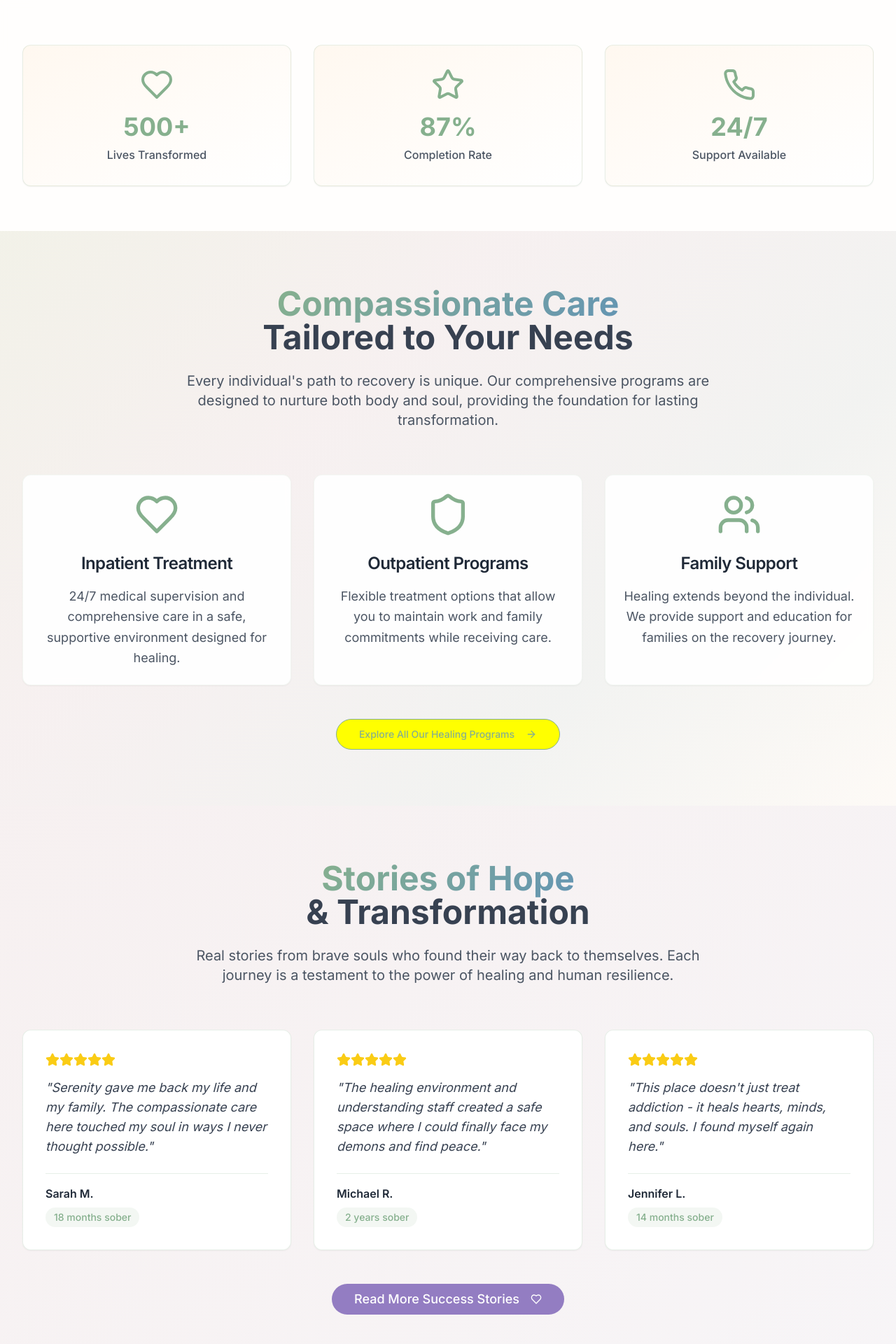
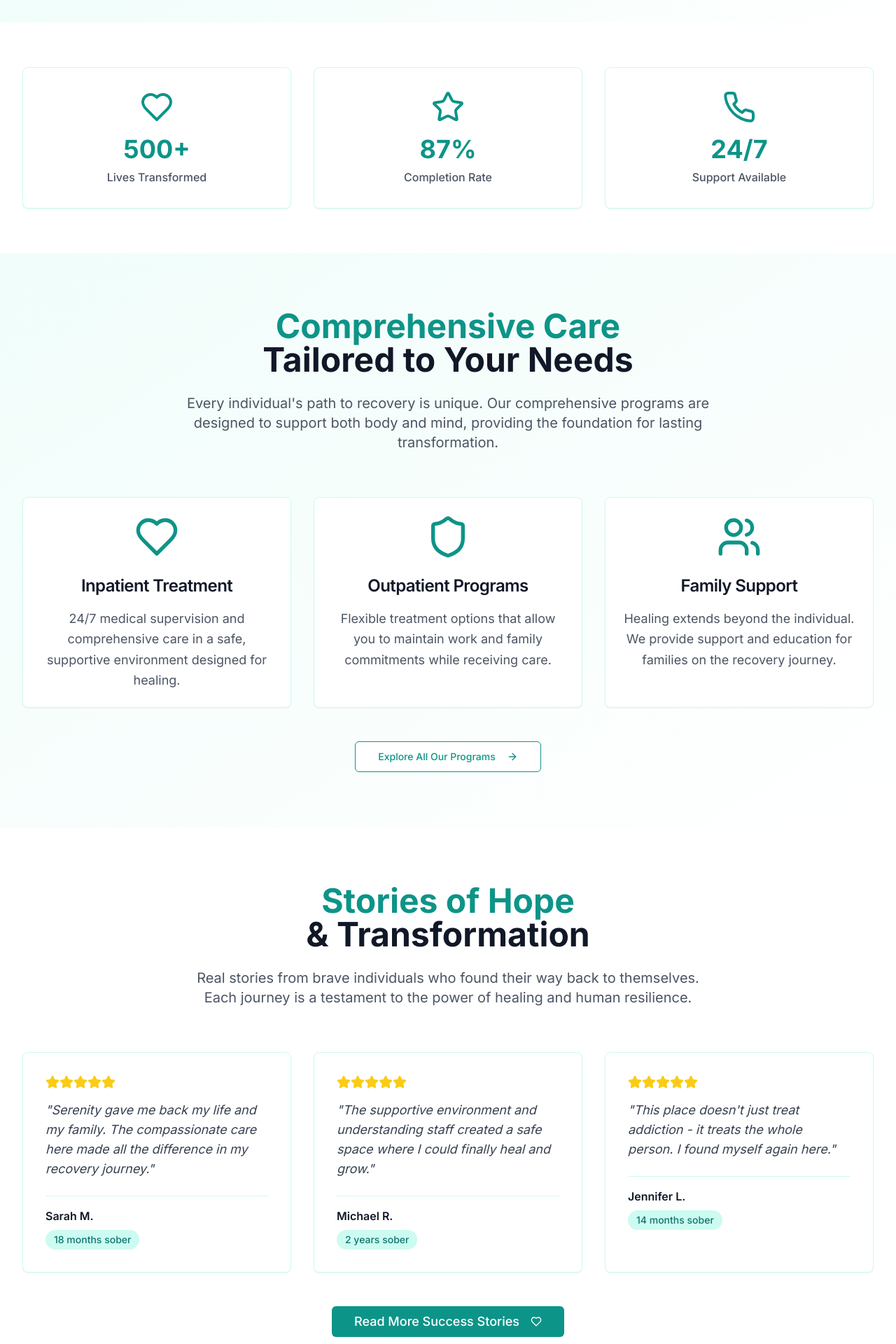
Before and after one commit to zeddie39/serenity-rehab-web, a React (Vite) app: page / in a window 1280 px wide. Shown: the part 660-2580 px from the top of the page at 70% size. Built offline with nearby package versions, Linux system fonts and the light colour scheme.

Commit message:
Revert theme changes
Reverts the theme to the previous state.

```diff
--- a/src/index.css
+++ b/src/index.css
@@ -5,95 +5,83 @@
 
 @layer base {
   :root {
-    --background: 252 252 252;
-    --foreground: 45 55 72;
+    --background: 0 0% 100%;
+    --foreground: 222.2 84% 4.9%;
 
-    --card: 255 255 255;
-    --card-foreground: 45 55 72;
+    --card: 0 0% 100%;
+    --card-foreground: 222.2 84% 4.9%;
 
-    --popover: 255 255 255;
-    --popover-foreground: 45 55 72;
+    --popover: 0 0% 100%;
+    --popover-foreground: 222.2 84% 4.9%;
 
-    /* Healing Primary - Soft Sage Green */
-    --primary: 134 176 142;
-    --primary-foreground: 255 255 255;
+    --primary: 174 62% 47%;
+    --primary-foreground: 0 0% 98%;
 
-    /* Soft Lavender for trust */
-    --secondary: 230 230 250;
-    --secondary-foreground: 75 85 99;
+    --secondary: 210 40% 96%;
+    --secondary-foreground: 222.2 84% 4.9%;
 
-    --muted: 248 250 252;
-    --muted-foreground: 100 116 139;
+    --muted: 210 40% 96%;
+    --muted-foreground: 215.4 16.3% 46.9%;
 
-    /* Warm accent for comfort */
-    --accent: 255 248 240;
-    --accent-foreground: 124 58 237;
+    --accent: 210 40% 96%;
+    --accent-foreground: 222.2 84% 4.9%;
 
-    --destructive: 220 38 38;
-    --destructive-foreground: 248 250 252;
+    --destructive: 0 62.8% 30.6%;
+    --destructive-foreground: 210 40% 98%;
 
-    --border: 226 232 240;
-    --input: 226 232 240;
-    --ring: 134 176 142;
+    --border: 214.3 31.8% 91.4%;
+    --input: 214.3 31.8% 91.4%;
+    --ring: 174 62% 47%;
 
-    --radius: 0.75rem;
+    --radius: 0.5rem;
 
-    --sidebar-background: 248 250 252;
-    --sidebar-foreground: 51 65 85;
-    --sidebar-primary: 134 176 142;
-    --sidebar-primary-foreground: 255 255 255;
-    --sidebar-accent: 241 245 249;
-    --sidebar-accent-foreground: 51 65 85;
-    --sidebar-border: 226 232 240;
-    --sidebar-ring: 134 176 142;
-
-    /* Custom healing colors */
-    --healing-sage: 134 176 142;
-    --healing-lavender: 182 158 204;
-    --healing-cream: 255 248 240;
-    --healing-ocean: 142 178 195;
-    --healing-earth: 164 134 116;
-    --trust-blue: 100 149 179;
-    --soul-purple: 147 125 194;
+    --sidebar-background: 0 0% 98%;
+    --sidebar-foreground: 240 5.3% 26.1%;
+    --sidebar-primary: 174 62% 47%;
+    --sidebar-primary-foreground: 0 0% 98%;
+    --sidebar-accent: 220 14.3% 95.9%;
+    --sidebar-accent-foreground: 220 8.9% 46.1%;
+    --sidebar-border: 220 13% 91%;
+    --sidebar-ring: 174 62% 47%;
   }
 
   .dark {
-    --background: 15 23 42;
-    --foreground: 248 250 252;
+    --background: 222.2 84% 4.9%;
+    --foreground: 210 40% 98%;
 
-    --card: 30 41 59;
-    --card-foreground: 248 250 252;
+    --card: 222.2 84% 4.9%;
+    --card-foreground: 210 40% 98%;
 
-    --popover: 30 41 59;
-    --popover-foreground: 248 250 252;
+    --popover: 222.2 84% 4.9%;
+    --popover-foreground: 210 40% 98%;
 
-    --primary: 134 176 142;
-    --primary-foreground: 15 23 42;
+    --primary: 174 62% 47%;
+    --primary-foreground: 222.2 84% 4.9%;
 
-    --secondary: 51 65 85;
-    --secondary-foreground: 248 250 252;
+    --secondary: 217.2 32.6% 17.5%;
+    --secondary-foreground: 210 40% 98%;
 
-    --muted: 51 65 85;
-    --muted-foreground: 148 163 184;
+    --muted: 217.2 32.6% 17.5%;
+    --muted-foreground: 215 20.2% 65.1%;
 
-    --accent: 51 65 85;
-    --accent-foreground: 248 250 252;
+    --accent: 217.2 32.6% 17.5%;
+    --accent-foreground: 210 40% 98%;
 
-    --destructive: 239 68 68;
-    --destructive-foreground: 248 250 252;
+    --destructive: 0 62.8% 30.6%;
+    --destructive-foreground: 210 40% 98%;
 
-    --border: 51 65 85;
-    --input: 51 65 85;
-    --ring: 134 176 142;
+    --border: 217.2 32.6% 17.5%;
+    --input: 217.2 32.6% 17.5%;
+    --ring: 174 62% 47%;
 
-    --sidebar-background: 15 23 42;
-    --sidebar-foreground: 203 213 225;
-    --sidebar-primary: 134 176 142;
-    --sidebar-primary-foreground: 15 23 42;
-    --sidebar-accent: 30 41 59;
-    --sidebar-accent-foreground: 203 213 225;
-    --sidebar-border: 51 65 85;
-    --sidebar-ring: 134 176 142;
+    --sidebar-background: 224 71.4% 4.1%;
+    --sidebar-foreground: 210 20% 98%;
+    --sidebar-primary: 174 62% 47%;
+    --sidebar-primary-foreground: 224 71.4% 4.1%;
+    --sidebar-accent: 216 12.2% 83.9%;
+    --sidebar-accent-foreground: 210 20% 98%;
+    --sidebar-border: 216 12.2% 83.9%;
+    --sidebar-ring: 174 62% 47%;
   }
 }
 
@@ -104,8 +92,6 @@
 
   body {
     @apply bg-background text-foreground font-sans;
-    background: linear-gradient(135deg, rgb(var(--healing-cream)) 0%, rgb(var(--background)) 100%);
-    min-height: 100vh;
   }
 
   html {
@@ -115,43 +101,10 @@
 
 @layer components {
   .story-link {
-    @apply relative inline-block after:content-[''] after:absolute after:w-full after:scale-x-0 after:h-0.5 after:bottom-0 after:left-0 after:origin-bottom-right after:transition-transform after:duration-300 hover:after:scale-x-100 hover:after:origin-bottom-left;
-    after-background: rgb(var(--soul-purple));
+    @apply relative inline-block after:content-[''] after:absolute after:w-full after:scale-x-0 after:h-0.5 after:bottom-0 after:left-0 after:bg-teal-600 after:origin-bottom-right after:transition-transform after:duration-300 hover:after:scale-x-100 hover:after:origin-bottom-left;
   }
 
   .hover-scale {
     @apply transition-transform duration-200 hover:scale-105;
   }
-
-  .healing-gradient {
-    background: linear-gradient(135deg,
-      rgb(var(--healing-sage) / 0.1) 0%,
-      rgb(var(--healing-lavender) / 0.1) 35%,
-      rgb(var(--healing-ocean) / 0.1) 70%,
-      rgb(var(--healing-cream) / 0.2) 100%);
-  }
-
-  .trust-shadow {
-    box-shadow: 0 10px 25px -5px rgb(var(--healing-sage) / 0.1),
-                0 8px 10px -6px rgb(var(--soul-purple) / 0.1);
-  }
-
-  .soul-glow {
-    transition: all 0.3s ease;
-  }
-
-  .soul-glow:hover {
-    box-shadow: 0 0 30px rgb(var(--soul-purple) / 0.3),
-                0 0 60px rgb(var(--healing-lavender) / 0.2);
-    transform: translateY(-2px);
-  }
-
-  .healing-text {
-    background: linear-gradient(135deg,
-      rgb(var(--healing-sage)),
-      rgb(var(--trust-blue)));
-    -webkit-background-clip: text;
-    -webkit-text-fill-color: transparent;
-    background-clip: text;
-  }
 }
--- a/src/pages/Index.tsx
+++ b/src/pages/Index.tsx
@@ -31,51 +31,51 @@ const Index = () => {
 
   return (
     <div className="min-h-screen">
-      {/* Hero Section with Healing Gradient */}
-      <section className="relative healing-gradient py-20 lg:py-32 overflow-hidden">
-        <div className="absolute inset-0 bg-gradient-to-br from-healing-sage/10 via-healing-lavender/5 to-soul-purple/10"></div>
+      {/* Hero Section */}
+      <section className="relative bg-gradient-to-br from-teal-50 to-white py-20 lg:py-32 overflow-hidden">
+        <div className="absolute inset-0 bg-gradient-to-br from-teal-100/30 to-transparent"></div>
         <div className="relative max-w-7xl mx-auto px-4 sm:px-6 lg:px-8">
           <div className="text-center">
             <h1 className="text-4xl md:text-6xl lg:text-7xl font-bold mb-6 leading-tight">
-              <span className="healing-text">Your Journey</span>
+              <span className="text-teal-600">Your Journey</span>
               <br />
-              <span className="text-gray-700">to Healing Begins Here</span>
+              <span className="text-gray-900">to Recovery Begins Here</span>
             </h1>
             <p className="text-xl md:text-2xl text-gray-600 mb-8 max-w-3xl mx-auto leading-relaxed">
-              At Serenity Rehab, we believe every soul deserves compassionate care, hope, and a chance to heal.
+              At Serenity Rehab, we believe every person deserves compassionate care, hope, and a chance to heal.
               Our evidence-based treatments create a sanctuary where transformation becomes possible.
             </p>
             <div className="flex flex-col sm:flex-row gap-4 justify-center">
               <Button
                 asChild
                 size="lg"
-                className="bg-healing-sage hover:bg-healing-sage/90 text-white px-8 py-4 text-lg soul-glow rounded-full"
+                className="bg-teal-600 hover:bg-teal-700 text-white px-8 py-4 text-lg transition-all hover:scale-105"
               >
-                <Link to="/bookings">Begin Your Healing Journey</Link>
+                <Link to="/bookings">Begin Your Recovery Journey</Link>
               </Button>
               <Button
                 asChild
                 variant="outline"
                 size="lg"
-                className="border-healing-sage text-healing-sage hover:bg-healing-sage hover:text-white px-8 py-4 text-lg soul-glow rounded-full"
+                className="border-teal-600 text-teal-600 hover:bg-teal-600 hover:text-white px-8 py-4 text-lg transition-all hover:scale-105"
               >
-                <Link to="/contact">Speak With Our Compassionate Team</Link>
+                <Link to="/contact">Speak With Our Team</Link>
               </Button>
             </div>
           </div>
         </div>
       </section>
 
-      {/* Trust & Statistics */}
-      <section className="py-16 bg-white/80 backdrop-blur-sm">
+      {/* Statistics */}
+      <section className="py-16 bg-white">
         <div className="max-w-7xl mx-auto px-4 sm:px-6 lg:px-8">
           <div className="grid grid-cols-1 md:grid-cols-3 gap-8">
             {stats.map((stat, index) => (
-              <div key={index} className="text-center soul-glow">
-                <Card className="trust-shadow bg-gradient-to-br from-healing-cream to-white border-healing-sage/20">
+              <div key={index} className="text-center">
+                <Card className="hover:shadow-lg transition-shadow border-teal-100">
                   <CardContent className="p-8">
-                    <stat.icon className="h-12 w-12 text-healing-sage mx-auto mb-4" />
-                    <div className="text-4xl font-bold text-healing-sage mb-2">{stat.number}</div>
+                    <stat.icon className="h-12 w-12 text-teal-600 mx-auto mb-4" />
+                    <div className="text-4xl font-bold text-teal-600 mb-2">{stat.number}</div>
                     <div className="text-gray-600 font-medium">{stat.label}</div>
                   </CardContent>
                 </Card>
@@ -86,26 +86,26 @@ const Index = () => {
       </section>
 
       {/* Services Section */}
-      <section className="py-20 healing-gradient">
+      <section className="py-20 bg-gradient-to-br from-teal-50 to-white">
         <div className="max-w-7xl mx-auto px-4 sm:px-6 lg:px-8">
           <div className="text-center mb-16">
             <h2 className="text-3xl md:text-5xl font-bold mb-6">
-              <span className="healing-text">Compassionate Care</span>
+              <span className="text-teal-600">Comprehensive Care</span>
               <br />
-              <span className="text-gray-700">Tailored to Your Needs</span>
+              <span className="text-gray-900">Tailored to Your Needs</span>
             </h2>
             <p className="text-xl text-gray-600 max-w-3xl mx-auto">
               Every individual's path to recovery is unique. Our comprehensive programs are designed
-              to nurture both body and soul, providing the foundation for lasting transformation.
+              to support both body and mind, providing the foundation for lasting transformation.
             </p>
           </div>
 
           <div className="grid grid-cols-1 md:grid-cols-3 gap-8">
             {services.map((service, index) => (
-              <Card key={index} className="soul-glow trust-shadow bg-white/90 backdrop-blur-sm border-healing-sage/10 hover:border-soul-purple/30">
+              <Card key={index} className="hover:shadow-xl transition-all duration-300 hover:scale-105 border-teal-100">
                 <CardHeader className="text-center pb-4">
-                  <service.icon className="h-16 w-16 text-healing-sage mx-auto mb-4 animate-soul-pulse" />
-                  <CardTitle className="text-2xl text-gray-800">{service.title}</CardTitle>
+                  <service.icon className="h-16 w-16 text-teal-600 mx-auto mb-4" />
+                  <CardTitle className="text-2xl text-gray-900">{service.title}</CardTitle>
                 </CardHeader>
                 <CardContent>
                   <CardDescription className="text-gray-600 text-center text-lg leading-relaxed">
@@ -121,10 +121,10 @@ const Index = () => {
               asChild
               size="lg"
               variant="outline"
-              className="border-healing-sage text-healing-sage hover:bg-healing-sage hover:text-white soul-glow rounded-full px-8 py-4"
+              className="border-teal-600 text-teal-600 hover:bg-teal-600 hover:text-white transition-all hover:scale-105 px-8 py-4"
             >
               <Link to="/services">
-                Explore All Our Healing Programs
+                Explore All Our Programs
                 <ArrowRight className="ml-2 h-5 w-5" />
               </Link>
             </Button>
@@ -132,17 +132,17 @@ const Index = () => {
         </div>
       </section>
 
-      {/* Success Stories Section - Now Visible */}
-      <section className="py-20 bg-gradient-to-br from-healing-lavender/10 to-soul-purple/5">
+      {/* Success Stories Section */}
+      <section className="py-20 bg-white">
         <div className="max-w-7xl mx-auto px-4 sm:px-6 lg:px-8">
           <div className="text-center mb-16">
             <h2 className="text-3xl md:text-5xl font-bold mb-6">
-              <span className="healing-text">Stories of Hope</span>
+              <span className="text-teal-600">Stories of Hope</span>
               <br />
-              <span className="text-gray-700">& Transformation</span>
+              <span className="text-gray-900">& Transformation</span>
             </h2>
             <p className="text-xl text-gray-600 max-w-3xl mx-auto mb-8">
-              Real stories from brave souls who found their way back to themselves.
+              Real stories from brave individuals who found their way back to themselves.
               Each journey is a testament to the power of healing and human resilience.
             </p>
           </div>
@@ -151,21 +151,21 @@ const Index = () => {
             {[
               {
                 name: "Sarah M.",
-                text: "Serenity gave me back my life and my family. The compassionate care here touched my soul in ways I never thought possible.",
+                text: "Serenity gave me back my life and my family. The compassionate care here made all the difference in my recovery journey.",
                 duration: "18 months sober"
               },
               {
                 name: "Michael R.",
-                text: "The healing environment and understanding staff created a safe space where I could finally face my demons and find peace.",
+                text: "The supportive environment and understanding staff created a safe space where I could finally heal and grow.",
                 duration: "2 years sober"
               },
               {
                 name: "Jennifer L.",
-                text: "This place doesn't just treat addiction - it heals hearts, minds, and souls. I found myself again here.",
+                text: "This place doesn't just treat addiction - it treats the whole person. I found myself again here.",
                 duration: "14 months sober"
               }
             ].map((story, index) => (
-              <Card key={index} className="soul-glow trust-shadow bg-white/95 backdrop-blur-sm border-healing-sage/20 hover:border-soul-purple/40">
+              <Card key={index} className="hover:shadow-lg transition-shadow border-teal-100">
                 <CardContent className="p-8">
                   <div className="flex mb-4">
                     {[...Array(5)].map((_, i) => (
@@ -175,9 +175,9 @@ const Index = () => {
                   <blockquote className="text-gray-700 mb-6 italic text-lg">
                     "{story.text}"
                   </blockquote>
-                  <div className="border-t border-healing-sage/20 pt-4">
-                    <p className="font-semibold text-gray-800">{story.name}</p>
-                    <div className="bg-healing-sage/10 text-healing-sage px-3 py-1 rounded-full text-sm font-medium inline-block mt-2">
+                  <div className="border-t border-teal-100 pt-4">
+                    <p className="font-semibold text-gray-900">{story.name}</p>
+                    <div className="bg-teal-100 text-teal-700 px-3 py-1 rounded-full text-sm font-medium inline-block mt-2">
                       {story.duration}
                     </div>
                   </div>
@@ -190,7 +190,7 @@ const Index = () => {
             <Button
               asChild
               size="lg"
-              className="bg-soul-purple hover:bg-soul-purple/90 text-white soul-glow rounded-full px-8 py-4 text-lg"
+              className="bg-teal-600 hover:bg-teal-700 text-white transition-all hover:scale-105 px-8 py-4 text-lg"
             >
               <Link to="/testimonials">
                 Read More Success Stories
@@ -202,10 +202,10 @@ const Index = () => {
       </section>
 
       {/* Contact CTA Section */}
-      <section className="py-20 bg-gradient-to-r from-healing-sage to-trust-blue">
+      <section className="py-20 bg-gradient-to-r from-teal-600 to-teal-700">
         <div className="max-w-7xl mx-auto px-4 sm:px-6 lg:px-8 text-center">
           <h2 className="text-3xl md:text-5xl font-bold text-white mb-6">
-            Your Healing Journey Starts Today
+            Your Recovery Journey Starts Today
           </h2>
           <p className="text-xl text-white/90 mb-8 max-w-2xl mx-auto">
             Take the first step towards a life of hope, healing, and renewed purpose.
@@ -232,7 +232,7 @@ const Index = () => {
               asChild
               size="lg"
               variant="secondary"
-              className="text-healing-sage hover:bg-white/90 soul-glow rounded-full px-8 py-4 text-lg"
+              className="text-teal-700 hover:bg-white/90 transition-all hover:scale-105 px-8 py-4 text-lg"
             >
               <Link to="/bookings">Schedule a Confidential Consultation</Link>
             </Button>
@@ -240,7 +240,7 @@ const Index = () => {
               asChild
               size="lg"
               variant="outline"
-              className="border-white text-white hover:bg-white hover:text-healing-sage soul-glow rounded-full px-8 py-4 text-lg"
+              className="border-white text-white hover:bg-white hover:text-teal-700 transition-all hover:scale-105 px-8 py-4 text-lg"
             >
               <Link to="/contact">Get Help Now</Link>
             </Button>
--- a/tailwind.config.ts
+++ b/tailwind.config.ts
@@ -66,20 +66,6 @@ export default {
 					border: 'hsl(var(--sidebar-border))',
 					ring: 'hsl(var(--sidebar-ring))'
 				},
-				// Healing and Trust Color Palette
-				healing: {
-					sage: 'rgb(var(--healing-sage))',
-					lavender: 'rgb(var(--healing-lavender))',
-					cream: 'rgb(var(--healing-cream))',
-					ocean: 'rgb(var(--healing-ocean))',
-					earth: 'rgb(var(--healing-earth))'
-				},
-				trust: {
-					blue: 'rgb(var(--trust-blue))'
-				},
-				soul: {
-					purple: 'rgb(var(--soul-purple))'
-				},
 				// Enhanced teal palette for healthcare
 				teal: {
 					50: '#f0fdfa',
@@ -125,32 +111,12 @@ export default {
 						opacity: '1',
 						transform: 'translateY(0)'
 					}
-				},
-				'soul-pulse': {
-					'0%, 100%': {
-						opacity: '1',
-						transform: 'scale(1)'
-					},
-					'50%': {
-						opacity: '0.8',
-						transform: 'scale(1.02)'
-					}
-				},
-				'healing-glow': {
-					'0%, 100%': {
-						boxShadow: '0 0 20px rgba(134, 176, 142, 0.3)'
-					},
-					'50%': {
-						boxShadow: '0 0 40px rgba(147, 125, 194, 0.4), 0 0 60px rgba(134, 176, 142, 0.2)'
-					}
 				}
 			},
 			animation: {
 				'accordion-down': 'accordion-down 0.2s ease-out',
 				'accordion-up': 'accordion-up 0.2s ease-out',
-				'fade-in': 'fade-in 0.5s ease-out',
-				'soul-pulse': 'soul-pulse 3s ease-in-out infinite',
-				'healing-glow': 'healing-glow 4s ease-in-out infinite'
+				'fade-in': 'fade-in 0.5s ease-out'
 			}
 		}
 	},
```
